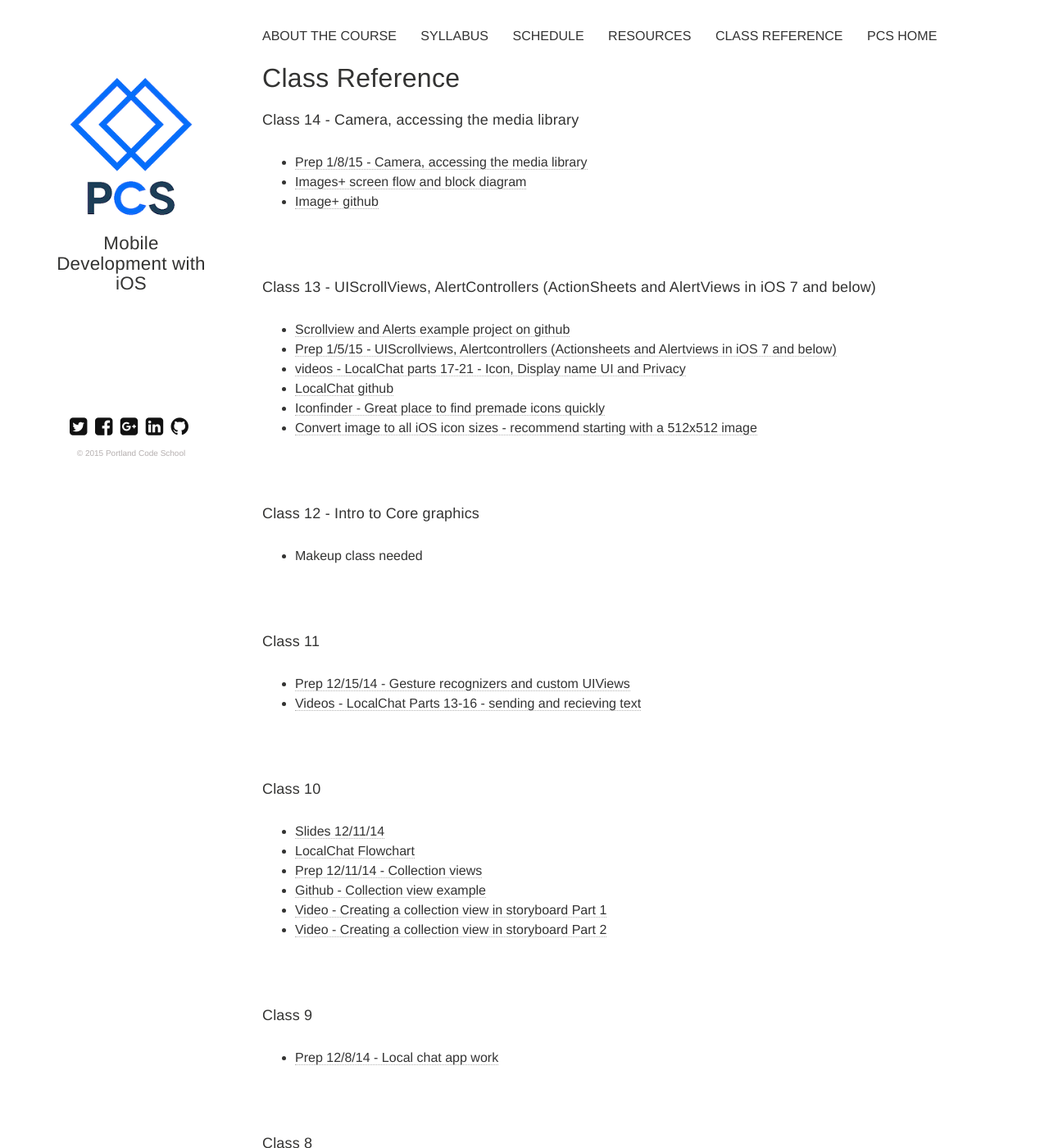
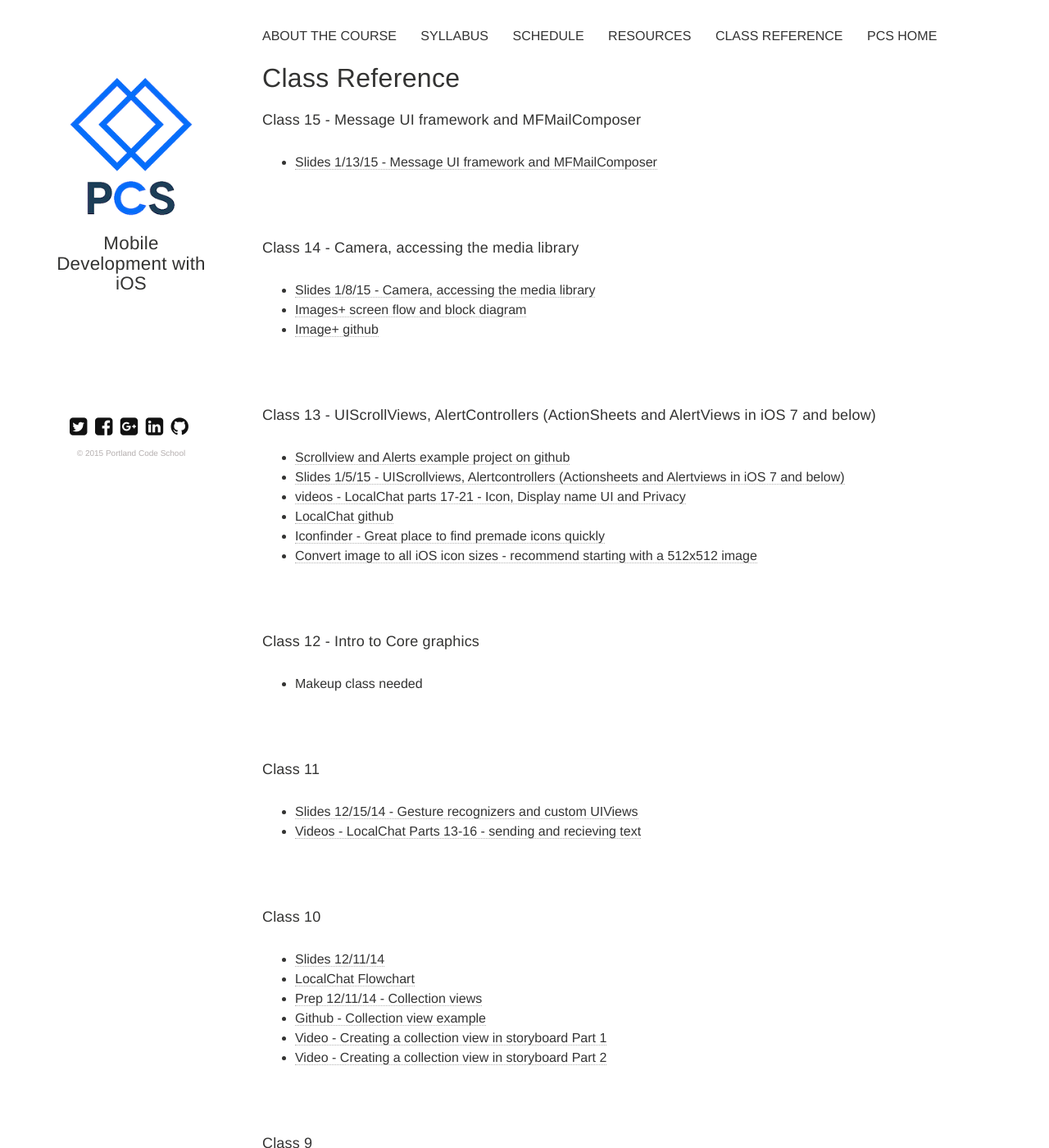
Before and after one commit to portlandcodeschool/ios, a Jekyll site: the page built from reference.md, in a window 1280 px wide and 1400 px high. Shown: the whole window at 82% size. Built offline with Jekyll 4.4.1, drawn with Linux system fonts in a browser that asks for light colours; nearby versions of some CDN libraries.

Commit message:
Update reference.md

```diff
--- a/reference.md
+++ b/reference.md
@@ -5,14 +5,17 @@ title: Class Reference
 tagline: Mobile Development with iOS
 tags: [reference]
 ---
+####Class 15 - Message UI framework and MFMailComposer
+* [Slides 1/13/15 - Message UI framework and MFMailComposer](https://docs.google.com/presentation/d/1bRwV-naiuhZM6ANbhIN-DfggI-g6SICEtTIBkzJ2ta4/edit?usp=sharing)
+
 ####Class 14 - Camera, accessing the media library
-* [Prep 1/8/15 - Camera, accessing the media library](https://docs.google.com/presentation/d/1GQ-c94ighDwG4vuLBD2dX5t6Asrpqi3Fcswnxl6RumE/edit?usp=sharing)
+* [Slides 1/8/15 - Camera, accessing the media library](https://docs.google.com/presentation/d/1GQ-c94ighDwG4vuLBD2dX5t6Asrpqi3Fcswnxl6RumE/edit?usp=sharing)
 * [Images+ screen flow and block diagram](https://docs.google.com/presentation/d/1_YxhHVY6jdrYbLNK9UU-BCZgLy9Rgb1sTpZOVOSKGs8/edit?usp=sharing)
 * [Image+ github](https://github.com/portlandcodeschool/ImagePlus.git)
 
 ####Class 13 - UIScrollViews, AlertControllers (ActionSheets and AlertViews in iOS 7 and below)
 * [Scrollview and Alerts example project on github](https://github.com/portlandcodeschool/ScrollviewAndAlerts)
-* [Prep 1/5/15 - UIScrollviews, Alertcontrollers (Actionsheets and Alertviews in iOS 7 and below)](https://docs.google.com/presentation/d/1CTjnim4Hh1UsrjCzoUUALtbUcZ9onTk0tTPpGLzJ7Zw/edit?usp=sharing)
+* [Slides 1/5/15 - UIScrollviews, Alertcontrollers (Actionsheets and Alertviews in iOS 7 and below)](https://docs.google.com/presentation/d/1CTjnim4Hh1UsrjCzoUUALtbUcZ9onTk0tTPpGLzJ7Zw/edit?usp=sharing)
 * [videos - LocalChat parts 17-21 - Icon, Display name UI and Privacy](https://drive.google.com/folderview?id=0B1jxDrjd4WIaMklKTndhc1phTVE&usp=sharing)
 * [LocalChat github](https://github.com/portlandcodeschool/LocalChat)
 * [Iconfinder - Great place to find premade icons quickly](https://www.iconfinder.com)
@@ -24,7 +27,7 @@ tags: [reference]
 
 
 ####Class 11
-* [Prep 12/15/14 - Gesture recognizers and custom UIViews](https://docs.google.com/presentation/d/1Ya4E4KylREhoC7Y5C2so16ZULF0Jo1NQv0R1zp9S1Bo/edit?usp=sharing)
+* [Slides 12/15/14 - Gesture recognizers and custom UIViews](https://docs.google.com/presentation/d/1Ya4E4KylREhoC7Y5C2so16ZULF0Jo1NQv0R1zp9S1Bo/edit?usp=sharing)
 * [Videos - LocalChat Parts 13-16 - sending and recieving text](https://drive.google.com/folderview?id=0B1jxDrjd4WIaMklKTndhc1phTVE&usp=sharing)
 
 
```
